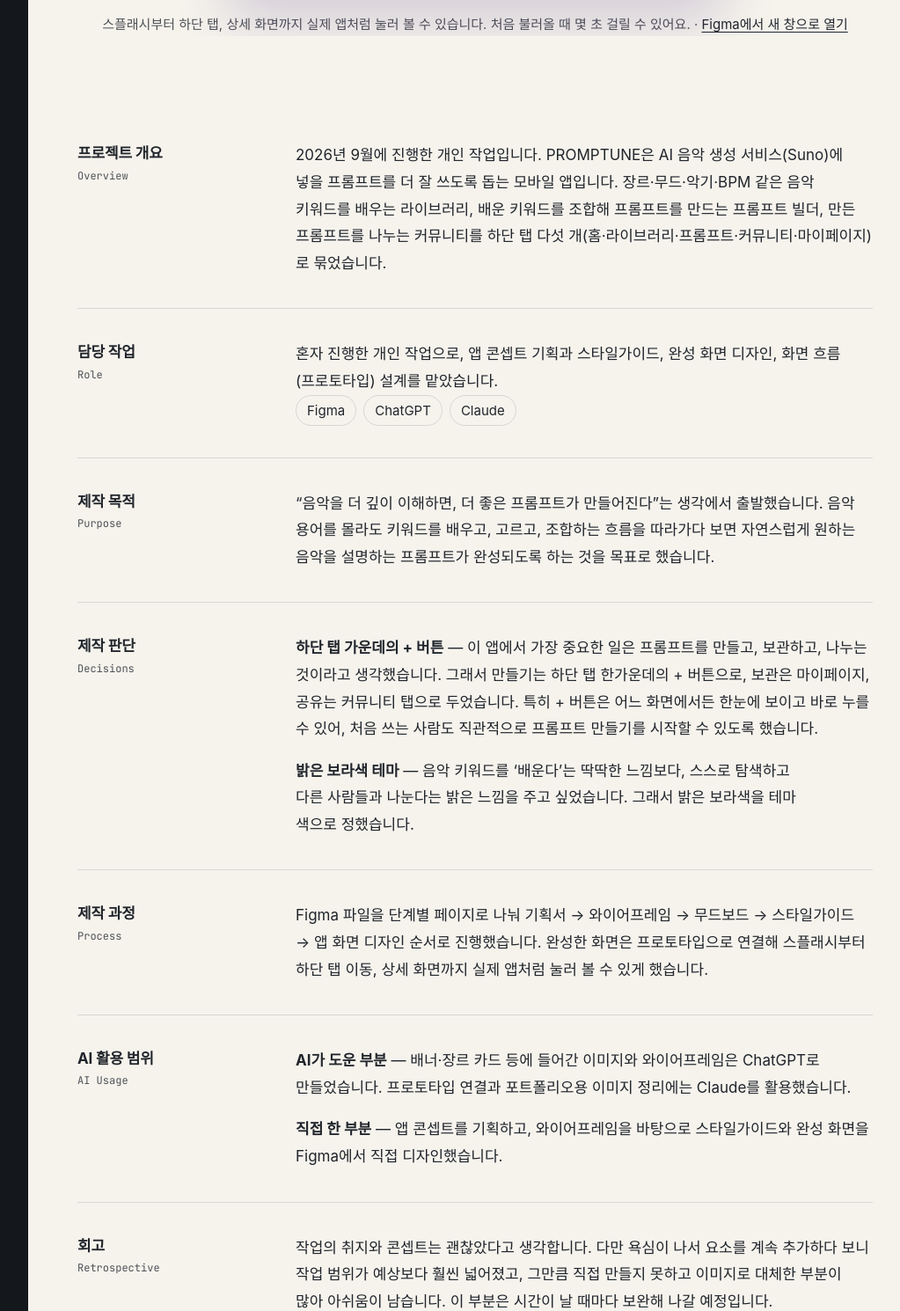
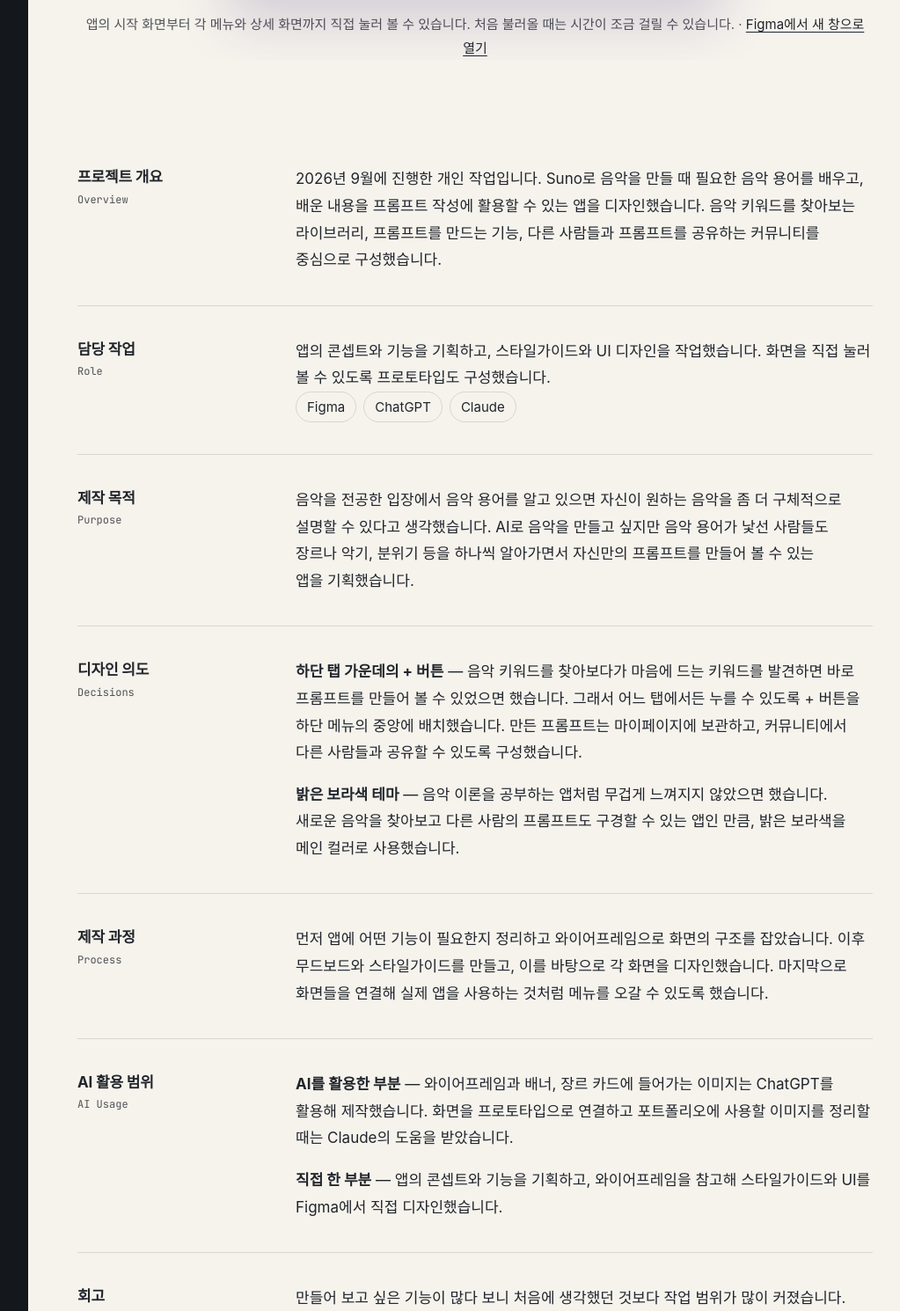
Before and after one commit to Wilhelmraum/portfolio_lym, a plain HTML site: page portfolio-details-5.html in a window 1280 px wide. Shown: the part 1888-3378 px from the top of the page at 88% size, without its empty margins (232-1255 px from the left). Drawn offline with Linux system fonts and the light colour scheme; a web font is replaced by a local one.

Commit message:
프롬프튠 설명수정

```diff
--- a/portfolio-details-5.html
+++ b/portfolio-details-5.html
@@ -154,7 +154,7 @@
             <span class="visually-hidden">PROMPTUNE Figma 프로토타입 실행</span>
           </a>
         </div>
-        <p class="proto-note">스플래시부터 하단 탭, 상세 화면까지 실제 앱처럼 눌러 볼 수 있습니다. 처음 불러올 때 몇 초 걸릴 수 있어요. · <a href="https://www.figma.com/proto/lnb4NpjOvPOEumFTwBZH8c/?node-id=231-872&amp;starting-point-node-id=231-872&amp;page-id=1%3A4&amp;scaling=scale-down&amp;content-scaling=fixed" target="_blank" rel="noopener">Figma에서 새 창으로 열기</a></p>
+        <p class="proto-note">앱의 시작 화면부터 각 메뉴와 상세 화면까지 직접 눌러 볼 수 있습니다. 처음 불러올 때는 시간이 조금 걸릴 수 있습니다. · <a href="https://www.figma.com/proto/lnb4NpjOvPOEumFTwBZH8c/?node-id=231-872&amp;starting-point-node-id=231-872&amp;page-id=1%3A4&amp;scaling=scale-down&amp;content-scaling=fixed" target="_blank" rel="noopener">Figma에서 새 창으로 열기</a></p>
       </div>
     </section>
     <!-- ===== WORK: 프로토타입 END ===== -->
@@ -172,14 +172,14 @@
         <div class="work-block">
           <h2>프로젝트 개요<span class="work-block-en">Overview</span></h2>
           <div>
-            <p>2026년 9월에 진행한 개인 작업입니다. PROMPTUNE은 AI 음악 생성 서비스(Suno)에 넣을 프롬프트를 더 잘 쓰도록 돕는 모바일 앱입니다. 장르·무드·악기·BPM 같은 음악 키워드를 배우는 라이브러리, 배운 키워드를 조합해 프롬프트를 만드는 프롬프트 빌더, 만든 프롬프트를 나누는 커뮤니티를 하단 탭 다섯 개(홈·라이브러리·프롬프트·커뮤니티·마이페이지)로 묶었습니다.</p>
+            <p>2026년 9월에 진행한 개인 작업입니다. Suno로 음악을 만들 때 필요한 음악 용어를 배우고, 배운 내용을 프롬프트 작성에 활용할 수 있는 앱을 디자인했습니다. 음악 키워드를 찾아보는 라이브러리, 프롬프트를 만드는 기능, 다른 사람들과 프롬프트를 공유하는 커뮤니티를 중심으로 구성했습니다.</p>
           </div>
         </div>
 
         <div class="work-block">
           <h2>담당 작업<span class="work-block-en">Role</span></h2>
           <div>
-            <p>혼자 진행한 개인 작업으로, 앱 콘셉트 기획과 스타일가이드, 완성 화면 디자인, 화면 흐름(프로토타입) 설계를 맡았습니다.</p>
+            <p>앱의 콘셉트와 기능을 기획하고, 스타일가이드와 UI 디자인을 작업했습니다. 화면을 직접 눌러 볼 수 있도록 프로토타입도 구성했습니다.</p>
             <ul class="tool-list"><li>Figma</li><li>ChatGPT</li><li>Claude</li></ul>
           </div>
         </div>
@@ -187,38 +187,38 @@
         <div class="work-block">
           <h2>제작 목적<span class="work-block-en">Purpose</span></h2>
           <div>
-            <p>“음악을 더 깊이 이해하면, 더 좋은 프롬프트가 만들어진다”는 생각에서 출발했습니다. 음악 용어를 몰라도 키워드를 배우고, 고르고, 조합하는 흐름을 따라가다 보면 자연스럽게 원하는 음악을 설명하는 프롬프트가 완성되도록 하는 것을 목표로 했습니다.</p>
+            <p>음악을 전공한 입장에서 음악 용어를 알고 있으면 자신이 원하는 음악을 좀 더 구체적으로 설명할 수 있다고 생각했습니다. AI로 음악을 만들고 싶지만 음악 용어가 낯선 사람들도 장르나 악기, 분위기 등을 하나씩 알아가면서 자신만의 프롬프트를 만들어 볼 수 있는 앱을 기획했습니다.</p>
           </div>
         </div>
 
         <div class="work-block">
-          <h2>제작 판단<span class="work-block-en">Decisions</span></h2>
+          <h2>디자인 의도<span class="work-block-en">Decisions</span></h2>
           <div>
             <!-- 결정을 더 쓰려면 같은 형식(<p><strong>제목</strong> — 이유</p>)으로 추가. 예) 보라색 브랜드 컬러, 라이브러리 카테고리 구성 -->
-            <p><strong>하단 탭 가운데의 + 버튼</strong> — 이 앱에서 가장 중요한 일은 프롬프트를 만들고, 보관하고, 나누는 것이라고 생각했습니다. 그래서 만들기는 하단 탭 한가운데의 + 버튼으로, 보관은 마이페이지, 공유는 커뮤니티 탭으로 두었습니다. 특히 + 버튼은 어느 화면에서든 한눈에 보이고 바로 누를 수 있어, 처음 쓰는 사람도 직관적으로 프롬프트 만들기를 시작할 수 있도록 했습니다.</p>
-            <p><strong>밝은 보라색 테마</strong> — 음악 키워드를 ‘배운다’는 딱딱한 느낌보다, 스스로 탐색하고 다른 사람들과 나눈다는 밝은 느낌을 주고 싶었습니다. 그래서 밝은 보라색을 테마 색으로 정했습니다.</p>
+            <p><strong>하단 탭 가운데의 + 버튼</strong> — 음악 키워드를 찾아보다가 마음에 드는 키워드를 발견하면 바로 프롬프트를 만들어 볼 수 있었으면 했습니다. 그래서 어느 탭에서든 누를 수 있도록 + 버튼을 하단 메뉴의 중앙에 배치했습니다. 만든 프롬프트는 마이페이지에 보관하고, 커뮤니티에서 다른 사람들과 공유할 수 있도록 구성했습니다.</p>
+            <p><strong>밝은 보라색 테마</strong> — 음악 이론을 공부하는 앱처럼 무겁게 느껴지지 않았으면 했습니다. 새로운 음악을 찾아보고 다른 사람의 프롬프트도 구경할 수 있는 앱인 만큼, 밝은 보라색을 메인 컬러로 사용했습니다.</p>
           </div>
         </div>
 
         <div class="work-block">
           <h2>제작 과정<span class="work-block-en">Process</span></h2>
           <div>
-            <p>Figma 파일을 단계별 페이지로 나눠 기획서 → 와이어프레임 → 무드보드 → 스타일가이드 → 앱 화면 디자인 순서로 진행했습니다. 완성한 화면은 프로토타입으로 연결해 스플래시부터 하단 탭 이동, 상세 화면까지 실제 앱처럼 눌러 볼 수 있게 했습니다.</p>
+            <p>먼저 앱에 어떤 기능이 필요한지 정리하고 와이어프레임으로 화면의 구조를 잡았습니다. 이후 무드보드와 스타일가이드를 만들고, 이를 바탕으로 각 화면을 디자인했습니다. 마지막으로 화면들을 연결해 실제 앱을 사용하는 것처럼 메뉴를 오갈 수 있도록 했습니다.</p>
           </div>
         </div>
 
         <div class="work-block">
           <h2>AI 활용 범위<span class="work-block-en">AI Usage</span></h2>
           <div>
-            <p><strong>AI가 도운 부분</strong> — 배너·장르 카드 등에 들어간 이미지와 와이어프레임은 ChatGPT로 만들었습니다. 프로토타입 연결과 포트폴리오용 이미지 정리에는 Claude를 활용했습니다.</p>
-            <p><strong>직접 한 부분</strong> — 앱 콘셉트를 기획하고, 와이어프레임을 바탕으로 스타일가이드와 완성 화면을 Figma에서 직접 디자인했습니다.</p>
+            <p><strong>AI를 활용한 부분</strong> — 와이어프레임과 배너, 장르 카드에 들어가는 이미지는 ChatGPT를 활용해 제작했습니다. 화면을 프로토타입으로 연결하고 포트폴리오에 사용할 이미지를 정리할 때는 Claude의 도움을 받았습니다.</p>
+            <p><strong>직접 한 부분</strong> — 앱의 콘셉트와 기능을 기획하고, 와이어프레임을 참고해 스타일가이드와 UI를 Figma에서 직접 디자인했습니다.</p>
           </div>
         </div>
 
         <div class="work-block">
           <h2>회고<span class="work-block-en">Retrospective</span></h2>
           <div>
-            <p>작업의 취지와 콘셉트는 괜찮았다고 생각합니다. 다만 욕심이 나서 요소를 계속 추가하다 보니 작업 범위가 예상보다 훨씬 넓어졌고, 그만큼 직접 만들지 못하고 이미지로 대체한 부분이 많아 아쉬움이 남습니다. 이 부분은 시간이 날 때마다 보완해 나갈 예정입니다.</p>
+            <p>만들어 보고 싶은 기능이 많다 보니 처음에 생각했던 것보다 작업 범위가 많이 커졌습니다. 그러다 보니 일부 요소는 직접 디자인하지 못하고 이미지로 대체한 부분이 많아 아쉬웠습니다. 다음 작업에서는 꼭 필요한 기능부터 정하고, 정해진 범위 안에서 화면의 완성도를 높이는 데 더 집중하고 싶습니다. 이번에 이미지로 대체한 부분도 조금씩 직접 만들어 보려고 합니다.</p>
           </div>
         </div>
 
@@ -240,7 +240,7 @@
             <figcaption>
               <span class="screen-no">01 / SPLASH</span>
               <strong>스플래시</strong>
-              <p>앱을 켜면 음파 막대 다섯 개가 자라나며 로고와 태그라인 ‘음악을, 더 가깝게’가 나타납니다.</p>
+              <p>음악 앱이라는 느낌을 줄 수 있도록 음파 모양을 활용해 시작 화면의 로고 애니메이션을 구성했습니다.</p>
               <ul class="screen-points">
                 <li>로고 중심에서 퍼지는 링으로 화면 전환</li>
                 <li>잠시 뒤 홈으로 자동 이동</li>
@@ -252,7 +252,7 @@
             <figcaption>
               <span class="screen-no">02 / HOME</span>
               <strong>홈</strong>
-              <p>‘상상하는 모든 음악, 프롬프트로 시작하세요.’ 앱의 주요 기능으로 바로 들어가는 첫 화면입니다.</p>
+              <p>앱을 처음 사용하는 사람도 어떤 기능이 있는지 쉽게 파악할 수 있도록 주요 메뉴와 추천 콘텐츠를 홈 화면에 배치했습니다.</p>
               <ul class="screen-points">
                 <li>주요 기능 바로가기 — 프롬프트 빌더·장르 백과·커뮤니티·학습콘텐츠</li>
                 <li>트렌딩 장르와 오늘의 추천 프롬프트</li>
@@ -265,7 +265,7 @@
             <figcaption>
               <span class="screen-no">03 / LIBRARY</span>
               <strong>라이브러리</strong>
-              <p>프롬프트에 쓸 음악 키워드를 배우는 곳입니다. 음악을 더 깊이 이해할수록 더 좋은 프롬프트가 만들어집니다.</p>
+              <p>프롬프트에 활용할 수 있는 음악 용어를 찾아보고 배우는 화면입니다. 필요한 키워드를 쉽게 찾을 수 있도록 종류별로 나누었습니다.</p>
               <ul class="screen-points">
                 <li>오늘의 학습 키워드</li>
                 <li>카테고리 6개 — 장르 백과·무드·악기·보컬·BPM·음악 구조</li>
@@ -278,7 +278,7 @@
             <figcaption>
               <span class="screen-no">04 / PROMPT</span>
               <strong>프롬프트</strong>
-              <p>배운 키워드를 조합해 나만의 Suno 프롬프트를 만드는 프롬프트 빌더의 시작 화면입니다.</p>
+              <p>배운 음악 키워드로 프롬프트를 만드는 화면입니다. 처음부터 작성하는 방법 외에도 템플릿이나 기존에 저장한 프롬프트로 시작할 수 있도록 했습니다.</p>
               <ul class="screen-points">
                 <li>시작 방식 3가지 — 새로 만들기·템플릿·저장한 프롬프트 불러오기</li>
                 <li>추천 템플릿과 최근 작업</li>
@@ -290,7 +290,7 @@
             <figcaption>
               <span class="screen-no">05 / COMMUNITY</span>
               <strong>커뮤니티</strong>
-              <p>다른 사람이 만든 프롬프트를 둘러보고, 내 프롬프트를 나누는 곳입니다.</p>
+              <p>다른 사람들은 어떤 프롬프트를 쓰는지 참고하고, 자신이 만든 프롬프트도 공유할 수 있는 화면입니다.</p>
               <ul class="screen-points">
                 <li>추천·인기·최신·팔로잉 탭과 장르 필터</li>
                 <li>지금 주목받는 프롬프트 — 좋아요·댓글·저장</li>
@@ -302,7 +302,7 @@
             <figcaption>
               <span class="screen-no">06 / MY PAGE</span>
               <strong>마이페이지</strong>
-              <p>내가 저장하고 만든 프롬프트와 활동을 한곳에 모아 보는 화면입니다.</p>
+              <p>이전에 만들거나 저장한 프롬프트를 다시 찾아볼 수 있도록 마이페이지에 모아 두었습니다.</p>
               <ul class="screen-points">
                 <li>프로필과 활동 요약</li>
                 <li>최근 저장한 프롬프트</li>
```
